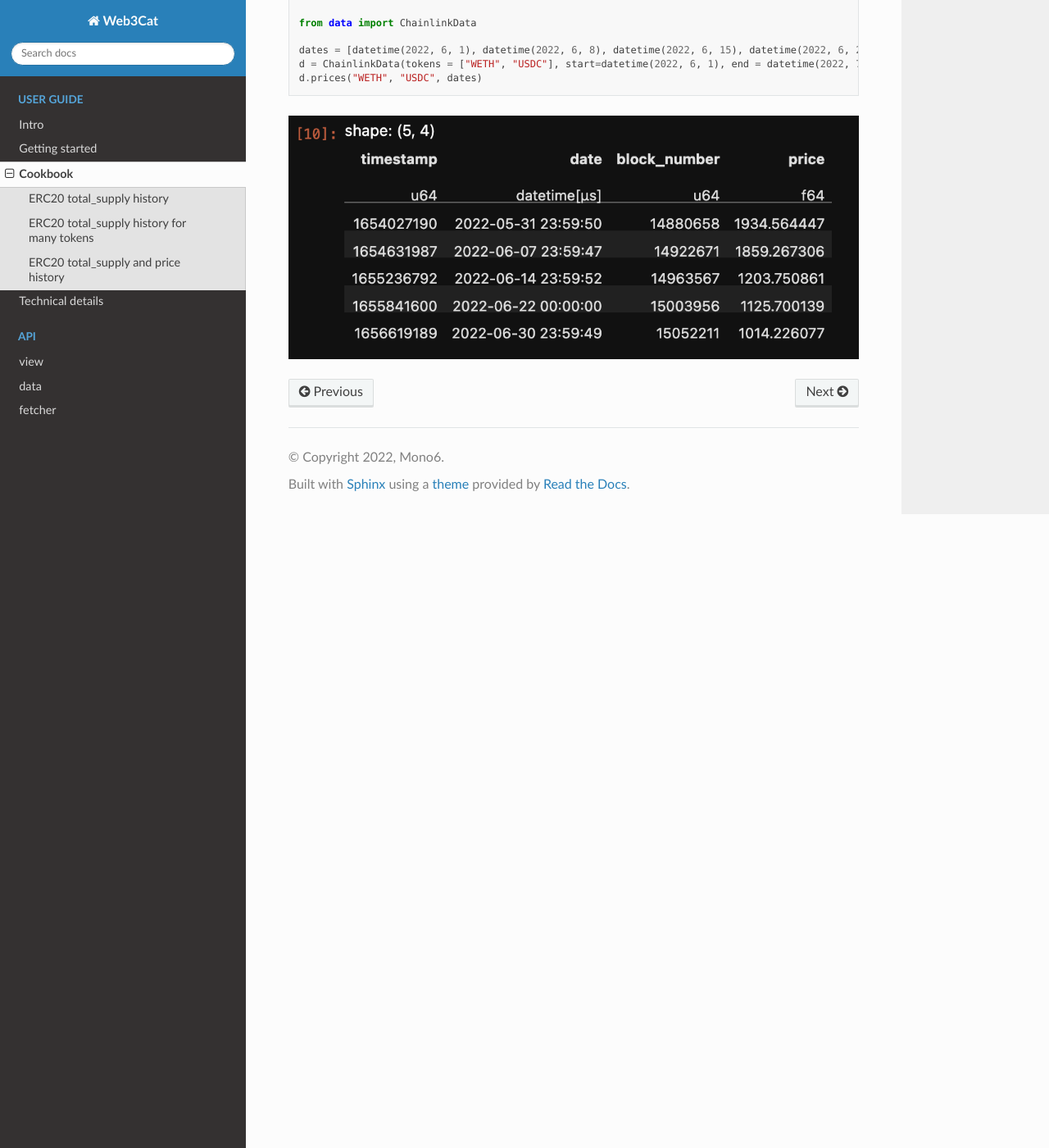
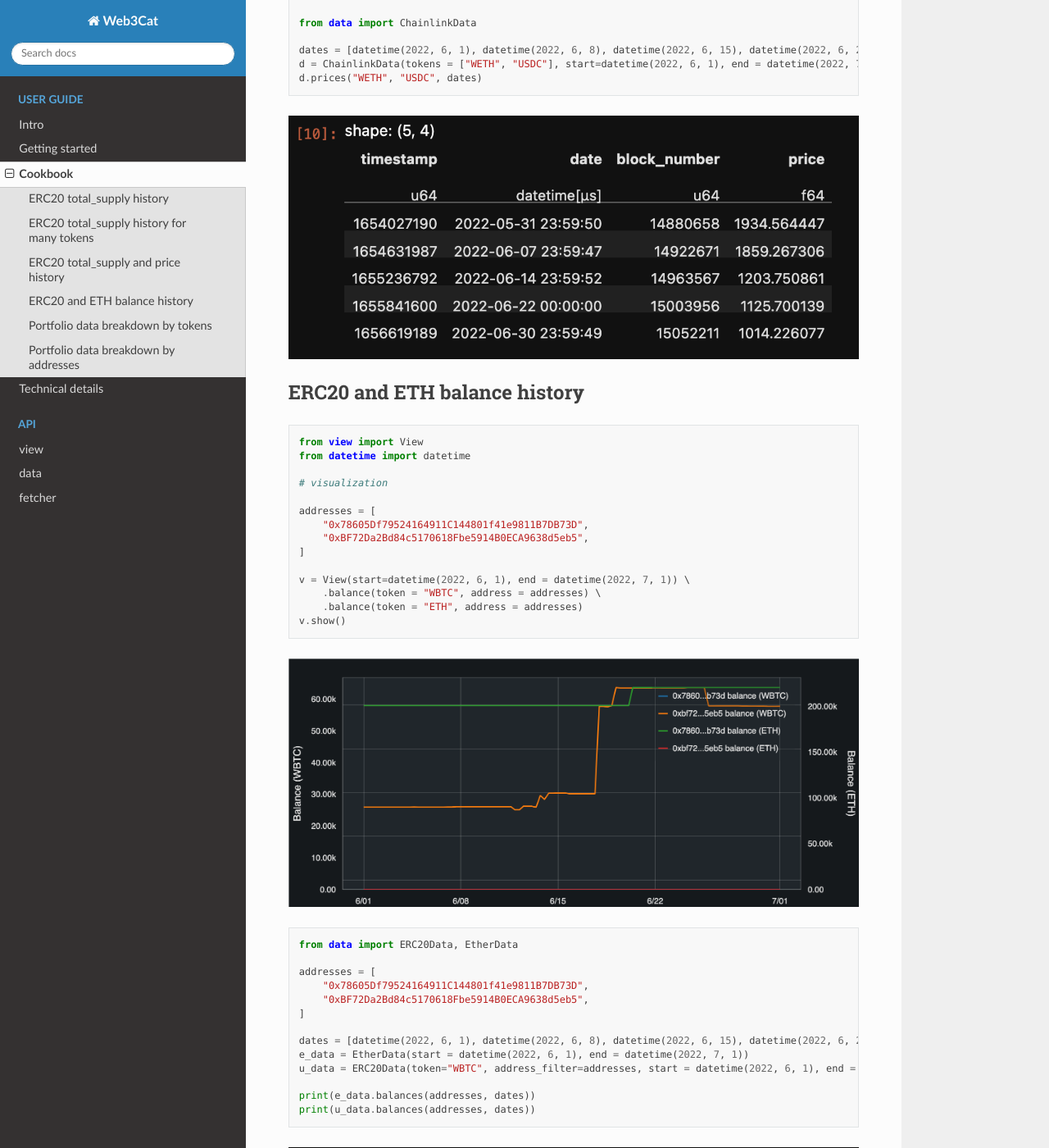
Before and after one commit to monoand6/web3cat, a Sphinx documentation site: the page built from docs/cookbook.rst, in a window 1280 px wide and 1400 px high, scrolled down 3348 px. Shown: the whole window at 82% size. Built offline with Sphinx 7.4.7 and the Read the Docs theme 2.0.0, drawn with Linux system fonts in a browser that asks for light colours; some of the changed text lies outside the part shown.

Commit message:
added cookbook

```diff
--- a/docs/cookbook.rst
+++ b/docs/cookbook.rst
@@ -88,3 +88,136 @@ ERC20 total_supply and price history
     d.prices("WETH", "USDC", dates)
 
 .. image:: images/getting_started3_2.png
+
+ERC20 and ETH balance history
+-----------------------------
+
+.. code::
+
+    from view import View
+    from datetime import datetime
+
+    # visualization
+
+    addresses = [
+        "0x78605Df79524164911C144801f41e9811B7DB73D",
+        "0xBF72Da2Bd84c5170618Fbe5914B0ECA9638d5eb5",
+    ]
+
+    v = View(start=datetime(2022, 6, 1), end = datetime(2022, 7, 1)) \
+        .balance(token = "WBTC", address = addresses) \
+        .balance(token = "ETH", address = addresses)
+    v.show()
+
+.. image:: images/getting_started4.png
+
+.. code::
+
+    from data import ERC20Data, EtherData
+
+    addresses = [
+        "0x78605Df79524164911C144801f41e9811B7DB73D",
+        "0xBF72Da2Bd84c5170618Fbe5914B0ECA9638d5eb5",
+    ]
+
+    dates = [datetime(2022, 6, 1), datetime(2022, 6, 8), datetime(2022, 6, 15), datetime(2022, 6, 22), datetime(2022, 7, 1)]
+    e_data = EtherData(start = datetime(2022, 6, 1), end = datetime(2022, 7, 1))
+    u_data = ERC20Data(token="WBTC", address_filter=addresses, start = datetime(2022, 6, 1), end = datetime(2022, 7, 1))
+
+    print(e_data.balances(addresses, dates))
+    print(u_data.balances(addresses, dates))
+
+.. image:: images/getting_started4_2.png
+.. image:: images/getting_started4_3.png
+
+Portfolio data breakdown by tokens
+----------------------------------
+
+.. code::
+
+    from view import View
+    from datetime import datetime
+
+    # visualization
+
+    addresses = [
+        "0x78605Df79524164911C144801f41e9811B7DB73D",
+        "0xBF72Da2Bd84c5170618Fbe5914B0ECA9638d5eb5",
+        "0x8EB8a3b98659Cce290402893d0123abb75E3ab28"
+    ]
+    tokens = ["USDC", "WETH", "ETH", "WBTC"]
+    base_tokens = ["USDC", "WETH"]
+
+    v = View().portfolio_by_token(
+        addresses = addresses,
+        tokens = tokens,
+        base_token = "USDC",
+        start=datetime(2022, 6, 1),
+        end=datetime(2022, 7, 1),
+        numpoints=10
+    )
+    v.show()
+
+.. image:: images/getting_started5.png
+
+.. code::
+
+    from data import PortfolioData
+
+    d = PortfolioData(
+        tokens=tokens,
+        base_tokens=base_tokens,
+        addresses=addresses,
+        start=datetime(2022, 6, 1),
+        end=datetime(2022, 7, 1),
+        numpoints=10
+    )
+    d.breakdown_by_token("USDC")
+
+.. image:: images/getting_started5_2.png
+
+Portfolio data breakdown by addresses
+-------------------------------------
+
+.. code::
+
+    from view import View
+    from datetime import datetime
+
+    # visualization
+
+    addresses = [
+        "0x78605Df79524164911C144801f41e9811B7DB73D",
+        "0xBF72Da2Bd84c5170618Fbe5914B0ECA9638d5eb5",
+        "0x8EB8a3b98659Cce290402893d0123abb75E3ab28"
+    ]
+    tokens = ["USDC", "WETH", "ETH", "WBTC"]
+    base_tokens = ["USDC", "WETH"]
+
+    v = View().portfolio_by_address(
+        addresses = addresses,
+        tokens = tokens,
+        base_token = "USDC",
+        start=datetime(2022, 6, 1),
+        end=datetime(2022, 7, 1),
+        numpoints=10
+    )
+    v.show()
+
+.. image:: images/getting_started6.png
+
+.. code::
+
+    from data import PortfolioData
+
+    d = PortfolioData(
+        tokens=tokens,
+        base_tokens=base_tokens,
+        addresses=addresses,
+        start=datetime(2022, 6, 1),
+        end=datetime(2022, 7, 1),
+        numpoints=10
+    )
+    d.breakdown_by_address("USDC")
+
+.. image:: images/getting_started6_2.png
```
Also changed, not shown: docs/images/getting_started4.png (added), docs/images/getting_started4_2.png (added), docs/images/getting_started4_3.png (added), docs/images/getting_started5.png (added), docs/images/getting_started5_2.png (added), docs/images/getting_started6.png (added), docs/images/getting_started6_2.png (added), 4 other files.
